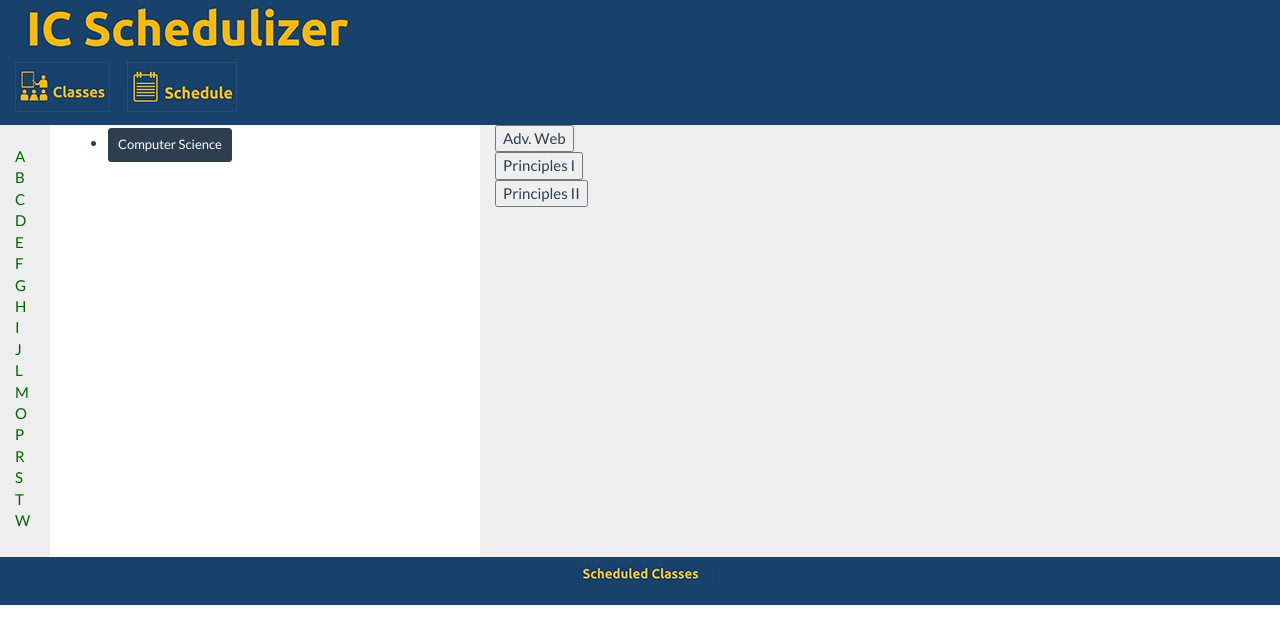
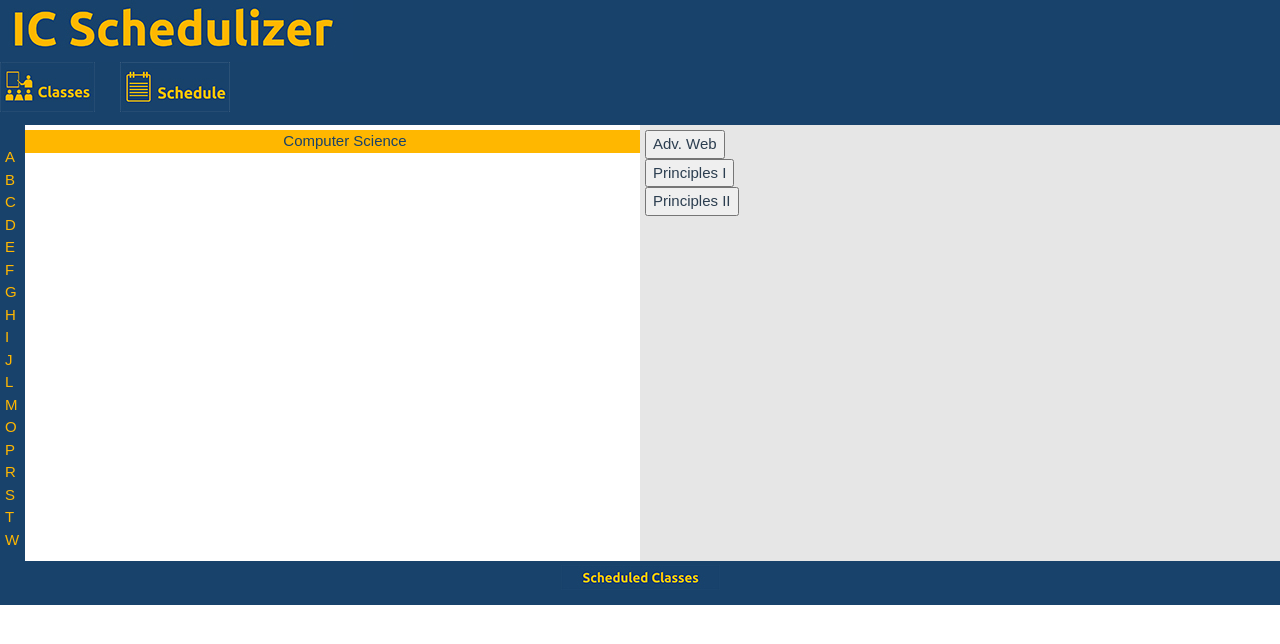
Before and after one commit to JimmyYW/IC-Schedule-2015, a Flask app: page / in a window 1280 px wide. Shown: the top 644 px of the page. Run offline with Flask 2, Linux system fonts and the light colour scheme; data comes from the database, SQL or seed files in the repository; some libraries are stand-ins or nearby versions.

Commit message:
made css scaleable

```diff
--- a/app/static/style.css
+++ b/app/static/style.css
@@ -26,23 +26,28 @@ main {
     padding-bottom: 10010px;
     margin-bottom: -10000px;
     float: left;
-    width: 50px;
+    width: 25px;
     margin-left: -100%;
-    background: #eee;
+    background: #18426b;
+    padding-left: 5px;
 }
 
 #classdiv {
     padding-bottom: 10010px;
     margin-bottom: -10000px;
+    height: 300px;
     float: right;
-    width: 800px;
+    width: 50%;
     margin-left: -100%;
-    background: #eee;
+    background: #e6e6e6;
+    padding-left: 5px;
+    padding-top: 5px;
 }
 
 #footer {
     clear: left;
     width: 100%;
+    height: 100%;
     background: #18426b;
     text-align: center;
     padding: 4px 0;
@@ -50,20 +55,27 @@ main {
 
 #wrapper {
     overflow: hidden;
+    min-height: 100%;
+    position: relative;
 }
 
 #department {
-    margin-left: 50px; /* Same as 'nav' width */
+    display: inline-block;
+    width: 50%;
+    margin-left: 25px; /* Same as 'nav' width */
     height: 300px
     overflow-y: scroll;
     overflow-x: hidden;
-    position: relative;
-    padding:3px;
+    padding-top: 5px;
 }
 
-.innertube {
-    margin: 15px; /* Padding for department */
-    margin-top: 0;
+#department a {
+    display: block;
+    color: #18426b;
+    background-color: #ffb700;
+    text-align: center;
+    width: 100%;
+    text-decoration: none;
 }
 
 
@@ -78,6 +90,11 @@ nav ul {
 }
 
 nav ul a {
-    color: darkgreen;
+    text-decoration: none;
+    color: #ffb700;
+}
+
+nav ul a:hover {
+    color: white;
     text-decoration: none;
 }
--- a/app/templates/base.html
+++ b/app/templates/base.html
@@ -12,10 +12,8 @@
     </head>
     <body>
 		<header id="header">
-			<div class="innertube">
                 <img src="{{ url_for('static', filename = 'img/header.jpg') }}">
                 <p><img src="../static/img/classes.jpg" alt="Classes Button"> &nbsp;&nbsp;&nbsp;&nbsp; <img src="../static/img/schedule.jpg" alt="Schedule Button"></p>
-			</div>
 		</header>
 
 		<div id="wrapper">
@@ -75,19 +73,16 @@
 			</nav>
 
 			<nav id="classdiv">
-				<div class="innertube">
 					{% block course_content %}{% endblock %}
-				</div>
 
 
 			</nav>
+        		</div>
 
-		</div>
 		<footer id="footer">
-			<div class="innertube">
 				<p><img src="../static/img/footer.jpg" alt="Scheduled Classes Footer"></p>
                 {% block selected_classes %}{% endblock %}
-			</div>
 		</footer>
+
     </body>
 </html>
--- a/app/templates/index.html
+++ b/app/templates/index.html
@@ -1,11 +1,14 @@
 {% extends "base.html" %}
 
 {% block dept_content %}
-<ul>
+
+    <link rel="stylesheet" href="{{ url_for('static', filename = 'style.css')}}" type="text/css">
+
+
     {% for dept in depts %}
-        <li><button class="btn btn-primary btn-sm" id="{{ dept.name[0] }}">{{ dept.name }}</button></li>
+        <a href="#Department" id="{{ dept.name[0] }}">{{ dept.name }}</a>
     {% endfor %}
-</ul>
+
 {% endblock %}
 
 {% block course_content %}
```
